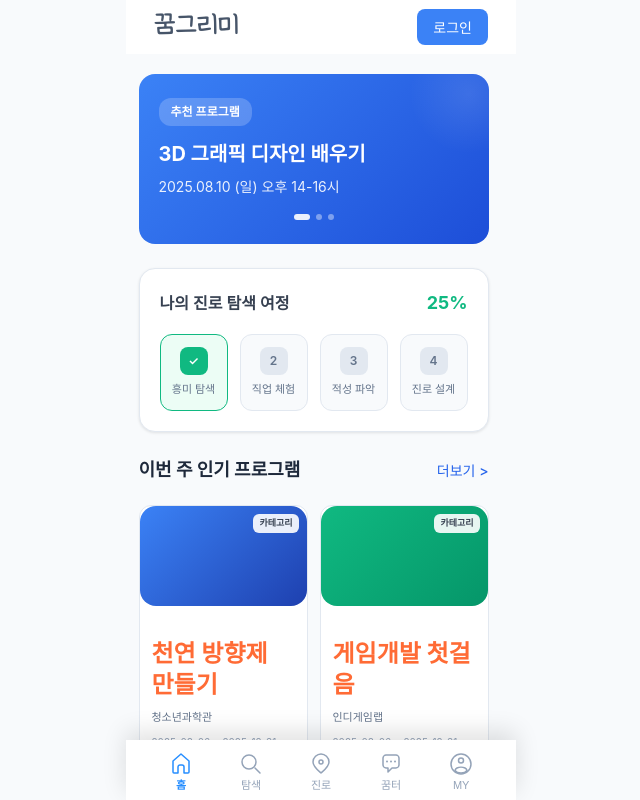
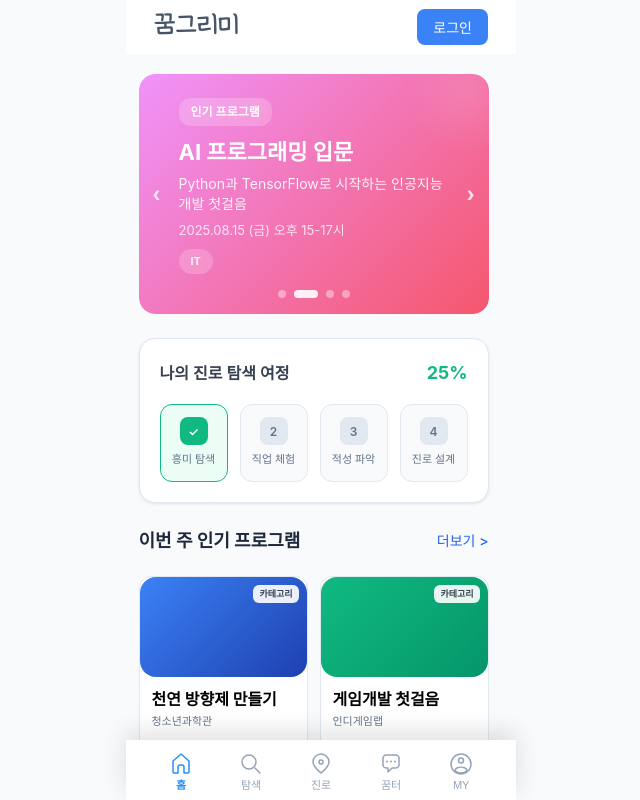
Before and after one commit to seohyun-lee/Kkumgeurimi-FE, a React (Vite) app: page / in a window 1280 px wide. Shown: the top 800 px of the page, without its empty margins (319-959 px from the left). Built offline with nearby package versions, Linux system fonts and the light colour scheme; no server answers.

Commit message:
feat: 최상단 프로그램 카드 넘기기 구현, 인기 프로그램 UI 수정

```diff
--- a/src/pages/Home/Home.css
+++ b/src/pages/Home/Home.css
@@ -24,19 +24,40 @@ body {
   position: relative;
 }
 
-/* ========= Featured Section ========= */
+/* ========= Featured Carousel Section ========= */
 
 .home__featured-section {
   margin: 20px 20px 24px 20px;
+  position: relative;
+}
+
+.home__featured-carousel {
+  position: relative;
+  overflow: hidden;
+  border-radius: 16px;
+}
+
+.home__featured-track {
+  display: flex;
+  transition: transform 0.4s cubic-bezier(0.4, 0, 0.2, 1);
+}
+
+.home__featured-slide {
+  flex: 0 0 100%;
+  width: 100%;
 }
 
 .home__featured-card {
   background: linear-gradient(135deg, #3b82f6 0%, #1d4ed8 100%);
-  border-radius: 16px;
-  padding: 24px 20px;
+  padding: 24px 40px 40px 40px;
   color: white;
   position: relative;
   overflow: hidden;
+  height: 240px;
+  display: flex;
+  flex-direction: column;
+  justify-content: space-between;
+  border-radius: 16px;
 }
 
 .home__featured-card::before {
@@ -55,47 +76,198 @@ body {
   background: rgba(255, 255, 255, 0.2);
   color: white;
   padding: 4px 12px;
+  width: fit-content;
   border-radius: 12px;
   font-size: 12px;
   font-weight: 600;
   display: inline-block;
   margin-bottom: 12px;
+  z-index: 2;
+  position: relative;
+}
+
+.home__new-badge {
+  position: absolute;
+  right: 16px;
+  background: linear-gradient(135deg, #ff6b6b, #ee5a24);
+  color: white;
+  padding: 4px 8px;
+  border-radius: 8px;
+  font-size: 10px;
+  font-weight: 700;
+  z-index: 3;
+  animation: pulse 2s infinite;
 }
 
 .home__featured-title {
-  font-size: 20px;
+  font-size: 22px;
   font-weight: 700;
-  margin-bottom: 6px;
+  margin-bottom: 8px;
   position: relative;
   z-index: 2;
+  line-height: 1.3;
 }
 
-.home__featured-date {
+.home__featured-description {
   font-size: 14px;
   opacity: 0.9;
   position: relative;
   z-index: 2;
+  line-height: 1.4;
+  display: -webkit-box;
+  -webkit-line-clamp: 2;
+  line-clamp: 2;
+  -webkit-box-orient: vertical;
+  overflow: hidden;
+  flex: 1;
 }
 
+.home__featured-date {
+  font-size: 13px;
+  opacity: 0.8;
+  position: relative;
+  z-index: 2;
+  margin-bottom: 8px;
+}
+
+.home__featured-category {
+  background: rgba(255, 255, 255, 0.2);
+  color: white;
+  padding: 4px 12px;
+  border-radius: 20px;
+  font-size: 11px;
+  font-weight: 600;
+  display: inline-block;
+  width: fit-content;
+  position: relative;
+  z-index: 2;
+  backdrop-filter: blur(8px);
+}
+
+/* Navigation Buttons */
+.home__featured-nav {
+  position: absolute;
+  top: 50%;
+  transform: translateY(-50%);
+  background: none;
+  border: none;
+  width: 32px;
+  height: 32px;
+  display: flex;
+  align-items: center;
+  justify-content: center;
+  cursor: pointer;
+  font-size: 24px;
+  font-weight: 700;
+  color: rgba(255, 255, 255, 0.8);
+  transition: all 0.3s ease;
+  z-index: 4;
+}
+
+.home__featured-nav:hover {
+  color: rgba(255, 255, 255, 1);
+  transform: translateY(-50%) scale(1.2);
+  text-shadow: 0 2px 8px rgba(0, 0, 0, 0.3);
+}
+
+.home__featured-nav--prev {
+  left: 2px;
+}
+
+.home__featured-nav--next {
+  right: 2px;
+}
+
+/* Pagination Dots */
 .home__pagination-dots {
   display: flex;
   justify-content: center;
-  gap: 6px;
-  margin-top: 16px;
+  gap: 8px;
+  position: absolute;
+  bottom: 16px;
+  left: 50%;
+  transform: translateX(-50%);
+  z-index: 5;
 }
 
 .home__dot {
-  width: 6px;
-  height: 6px;
+  width: 8px;
+  height: 8px;
   border-radius: 50%;
   background: rgba(255, 255, 255, 0.4);
-  transition: all 0.3s ease;
+  border: none;
+  cursor: pointer;
+  transition: all 0.3s cubic-bezier(0.4, 0, 0.2, 1);
 }
 
 .home__dot.active {
-  width: 16px;
-  border-radius: 3px;
+  width: 24px;
+  border-radius: 4px;
   background: rgba(255, 255, 255, 0.9);
+}
+
+.home__dot:hover {
+  background: rgba(255, 255, 255, 0.7);
+  transform: scale(1.2);
+}
+
+@keyframes pulse {
+  0%, 100% { transform: scale(1); }
+  50% { transform: scale(1.05); }
+}
+
+/* Different gradient backgrounds for each featured card */
+.home__featured-slide:nth-child(1) .home__featured-card {
+  background: linear-gradient(135deg, #667eea 0%, #764ba2 100%);
+}
+
+.home__featured-slide:nth-child(2) .home__featured-card {
+  background: linear-gradient(135deg, #f093fb 0%, #f5576c 100%);
+}
+
+.home__featured-slide:nth-child(3) .home__featured-card {
+  background: linear-gradient(135deg, #4facfe 0%, #00f2fe 100%);
+}
+
+.home__featured-slide:nth-child(4) .home__featured-card {
+  background: linear-gradient(135deg, #43e97b 0%, #38f9d7 100%);
+}
+
+/* Responsive adjustments */
+@media (max-width: 375px) {
+  .home__featured-nav--prev {
+    left: 8px;
+  }
+
+  .home__featured-nav--next {
+    right: 8px;
+  }
+
+  .home__featured-card {
+    padding: 20px 45px 20px 16px;
+  }
+}
+
+/* Touch interactions for mobile */
+@media (hover: none) and (pointer: coarse) {
+  .home__featured-nav:hover {
+    transform: translateY(-50%);
+    color: rgba(255, 255, 255, 0.8);
+    text-shadow: none;
+  }
+
+  .home__featured-nav:active {
+    transform: translateY(-50%) scale(0.9);
+    color: rgba(255, 255, 255, 1);
+  }
+
+  .home__dot:hover {
+    transform: none;
+  }
+
+  .home__dot:active {
+    transform: scale(0.9);
+  }
 }
 
 /* 배경 데코레이션은 그대로 두되, 불투명도만 변수화 가능 */
@@ -287,7 +459,7 @@ body {
 
 .home__program-image {
   width: 100%; height: 160px; overflow: hidden;
-  border-radius: var(--radius-16, 16px); margin-bottom: 20px;
+  border-radius: var(--radius-16, 16px);
   background: linear-gradient(135deg, var(--gray-50), var(--gray-200));
 }
 .home__program-image img { width: 100%; height: 100%; object-fit: cover; }
@@ -422,10 +594,10 @@ body {
   padding: 12px;
 }
 
-.program-title {
-  font-size: 13px;
-  font-weight: 600;
-  color: #1e293b;
+.popular-program-card .program-title {
+  font-size: 16px;
+  font-weight: 700;
+  color: #000000 !important;
   margin-bottom: 4px;
   line-height: 1.3;
   display: -webkit-box;
--- a/src/pages/Home/Home.jsx
+++ b/src/pages/Home/Home.jsx
@@ -8,12 +8,6 @@ const Home = () => {
   const { isAuthenticated } = useAuthStore();
   const [activeGradeTab, setActiveGradeTab] = useState('중1-2');
 
-  // 다가오는 프로그램 조회
-  const { data: upcomingPrograms, isLoading: isLoadingUpcoming } = useQuery({
-    queryKey: ['upcoming-programs'],
-    queryFn: programsService.getUpcoming,
-    staleTime: 5 * 60 * 1000, // 5분
-  });
 
   // 개인화 추천 프로그램 조회 (로그인한 경우만)
   const { data: recommendedPrograms, isLoading: isLoadingRecommended } = useQuery({
@@ -36,7 +30,6 @@ const Home = () => {
   };
 
   // 실제 프로그램 데이터 배열
-  const upcomingProgramsArray = getProgramsArray(upcomingPrograms);
   const recommendedProgramsArray = getProgramsArray(recommendedPrograms);
 
   // 학년별 추천 콘텐츠
@@ -60,6 +53,46 @@ const Home = () => {
       { icon: '🎬', title: '영상제작 스튜디오', desc: '기획·촬영·편집·배급까지 영상 제작 전 과정', category: '미디어' }
     ]
   };
+
+  // Featured 프로그램 목업 데이터
+  const featuredPrograms = [
+    {
+      id: 1,
+      title: '3D 그래픽 디자인 배우기',
+      description: '블렌더와 Maya를 활용한 3D 모델링과 애니메이션 기초부터 심화까지',
+      date: '2025.08.10 (일) 오후 14-16시',
+      badge: '추천 프로그램',
+      category: '디자인',
+      isNew: true
+    },
+    {
+      id: 2,
+      title: 'AI 프로그래밍 입문',
+      description: 'Python과 TensorFlow로 시작하는 인공지능 개발 첫걸음',
+      date: '2025.08.15 (금) 오후 15-17시',
+      badge: '인기 프로그램',
+      category: 'IT',
+      isNew: false
+    },
+    {
+      id: 3,
+      title: '웹툰 작가 체험',
+      description: '디지털 드로잉부터 스토리텔링까지 웹툰 제작 전 과정',
+      date: '2025.08.20 (수) 오후 14-16시',
+      badge: '신규 프로그램',
+      category: '예술',
+      isNew: true
+    },
+    {
+      id: 4,
+      title: '유튜버 크리에이터',
+      description: '영상 기획부터 편집, 채널 운영까지 크리에이터 되기',
+      date: '2025.08.25 (월) 오후 16-18시',
+      badge: 'HOT 프로그램',
+      category: '미디어',
+      isNew: false
+    }
+  ];
 
   // 인기 프로그램 목업 데이터
   const popularPrograms = [
@@ -143,7 +176,7 @@ const Home = () => {
 
   // 찜 상태 관리 (프로그램용)
   const [likedPrograms, setLikedPrograms] = useState(new Set());
-  const [currentSlide, setCurrentSlide] = useState(0);
+  const [currentFeaturedSlide, setCurrentFeaturedSlide] = useState(0);
 
   // 찜한 프로그램 목록 조회 (로그인한 경우만)
   const { data: likedProgramsData } = useQuery({
@@ -191,15 +224,30 @@ const Home = () => {
     alert(`${program.title} 프로그램 상세 페이지로 이동합니다!`);
   };
 
-  const nextSlide = () => {
-    const maxSlide = Math.max(0, upcomingProgramsArray.length - 1);
-    setCurrentSlide(prev => (prev >= maxSlide ? 0 : prev + 1));
+  // Featured program carousel 네비게이션
+  const nextFeaturedSlide = () => {
+    setCurrentFeaturedSlide(prev =>
+      prev >= featuredPrograms.length - 1 ? 0 : prev + 1
+    );
   };
 
-  const prevSlide = () => {
-    const maxSlide = Math.max(0, upcomingProgramsArray.length - 1);
-    setCurrentSlide(prev => (prev <= 0 ? maxSlide : prev - 1));
+  const prevFeaturedSlide = () => {
+    setCurrentFeaturedSlide(prev =>
+      prev <= 0 ? featuredPrograms.length - 1 : prev - 1
+    );
   };
+
+  // 자동 슬라이드 기능
+  useEffect(() => {
+    const interval = setInterval(() => {
+      setCurrentFeaturedSlide(prev =>
+        prev >= featuredPrograms.length - 1 ? 0 : prev + 1
+      );
+    }, 5000); // 5초마다 자동 슬라이드
+
+    return () => clearInterval(interval);
+  }, []);
+
 
   // 찜 상태 관리 (추천 콘텐츠용)
   const [wishlist, setWishlist] = useState(new Set());
@@ -239,16 +287,50 @@ const Home = () => {
 
   return (
     <div className="home">
-      {/* Featured Program Section */}
+      {/* Featured Program Carousel */}
       <div className="home__featured-section">
-        <div className="home__featured-card">
-          <div className="home__featured-badge">추천 프로그램</div>
-          <h2 className="home__featured-title">3D 그래픽 디자인 배우기</h2>
-          <p className="home__featured-date">2025.08.10 (일) 오후 14-16시</p>
+        <div className="home__featured-carousel">
+          <div
+            className="home__featured-track"
+            style={{ transform: `translateX(-${currentFeaturedSlide * 100}%)` }}
+          >
+            {featuredPrograms.map(program => (
+              <div key={program.id} className="home__featured-slide">
+                <div className="home__featured-card">
+                  <div className="home__featured-badge">{program.badge}</div>
+                  {program.isNew && <div className="home__new-badge">NEW</div>}
+                  <h2 className="home__featured-title">{program.title}</h2>
+                  <p className="home__featured-description">{program.description}</p>
+                  <p className="home__featured-date">{program.date}</p>
+                  <div className="home__featured-category">{program.category}</div>
+                </div>
+              </div>
+            ))}
+          </div>
+
+          {/* Navigation Buttons */}
+          <button
+            className="home__featured-nav home__featured-nav--prev"
+            onClick={prevFeaturedSlide}
+          >
+            ‹
+          </button>
+          <button
+            className="home__featured-nav home__featured-nav--next"
+            onClick={nextFeaturedSlide}
+          >
+            ›
+          </button>
+
+          {/* Pagination Dots */}
           <div className="home__pagination-dots">
-            <div className="home__dot active"></div>
-            <div className="home__dot"></div>
-            <div className="home__dot"></div>
+            {featuredPrograms.map((_, index) => (
+              <button
+                key={index}
+                className={`home__dot ${index === currentFeaturedSlide ? 'active' : ''}`}
+                onClick={() => setCurrentFeaturedSlide(index)}
+              />
+            ))}
           </div>
         </div>
       </div>
```
